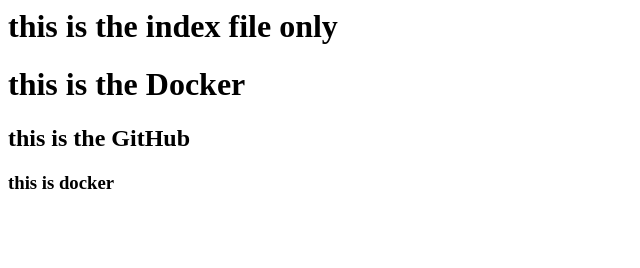
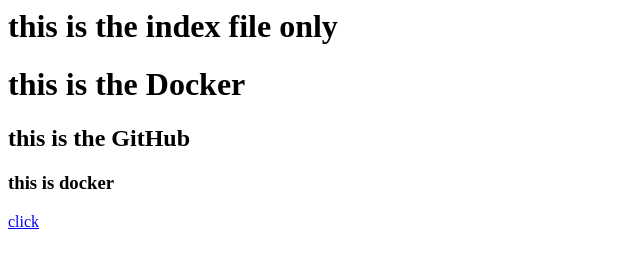
Before and after one commit to rajput-boy-vishwajit/mypro, a plain HTML site: page index.html in a window 1280 px wide. Shown: the full height of the page, 0-640 px from the left. Drawn offline with Linux system fonts and the light colour scheme.

Commit message:
withlink

```diff
--- a/index.html
+++ b/index.html
@@ -2,3 +2,5 @@
 <h1> this is the Docker </h1>
 <h2> this is the GitHub </h2>
 <h3>this is docker</h3>
+
+<a href = "https://drive.google.com/file/d/12FSJWIPd9cpL7mqqEssReFduMKSYuw00/view?usp=drive_link">click</a>
```
